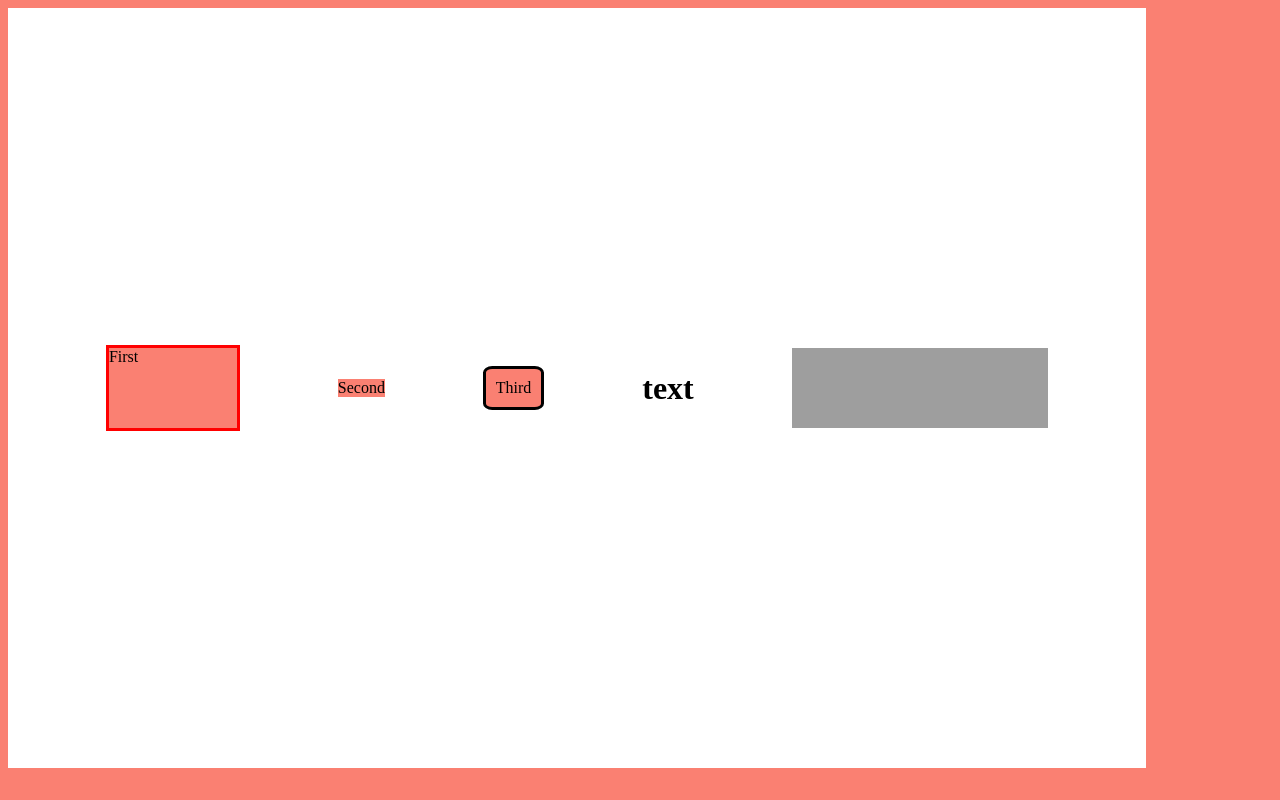
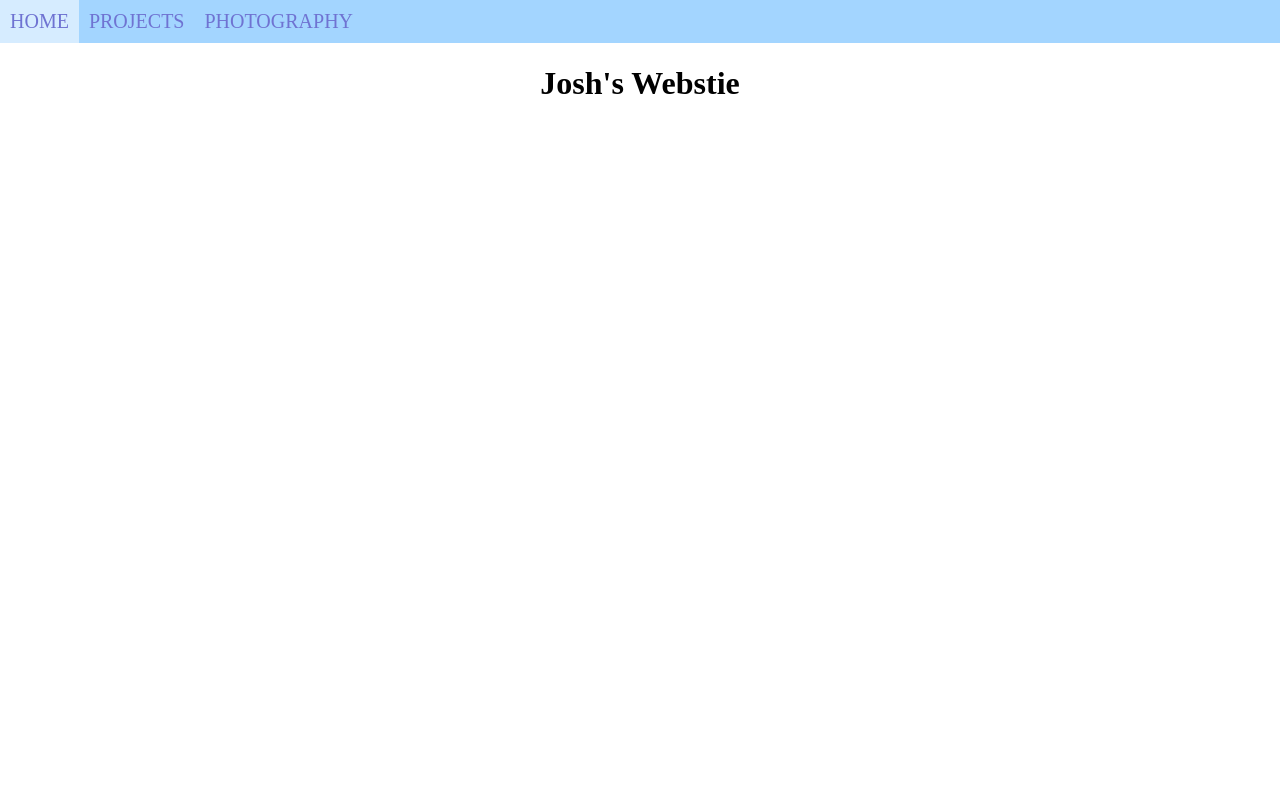
Before and after one commit to WVCS/website-flemwvoe, a plain HTML site: page index.html in a window 1280 px wide. Drawn offline with Linux system fonts and the light colour scheme; grey boxes are pictures that could not be loaded.

Commit message:
added nav bar

```diff
--- a/index.html
+++ b/index.html
@@ -1,67 +1,51 @@
 <html>
-<head>
+  <head>
+
   </head>
   <body>
-    <div class="container">
-      <div class="first"> First </div>
-      <div class="second"> Second </div>
-      <div class="third"> Third </div>
-      <h1> text </h1>
-      <img src="https://upload.wikimedia.org/wikipedia/en/a/a9/MarioNSMBUDeluxe.png">
-    </div>
+
+    <nav>
+      <li class="nav"><a href="index.html"> HOME </a></li>
+      <li class="nav"><a href="page2.html"> PROJECTS </a></li>
+      <li class="nav"><a href="https://joshuabyun0614.wixsite.com/webportfolio"> PHOTOGRAPHY </a>
+      </li>
+    </nav>
+    <br>
+    </br>
+
+  <center>
+  <h1>
+     Josh's Webstie
+    </h1>
+  </center>
+
   </body>
 </html>
 
 <style>
-.container {
-  width: 90%;
-  background-color: white;
-  height: 95vh;
-  display: flex;
-  align-items: center;
-  justify-content: space-evenly;
+
+
+nav{
+  list-style-type: none;
+  position: fixed;
+  background-color: #A3D5FF;
+  width:100%;
+  left: 0;
+  top:0;
+
+}
+.nav{
+  display: inline;
+  float: left;
+  padding: 10px;
+}
+a{
+  text-decoration: none;
+  color: #6F73D2;
+  font-size: 20px;
 }
 
-body{
-  background-color: salmon;
-}
-
-.first{
-  background-color: salmon;
-  height: 10vh;
-  width: 10vw;
-  border: solid red;
-}
-
-.second{
-  background-color: salmon;
-}
-
-.third{
-  background-color: salmon;
-  border-radius: 15%;
-  border: solid;
-  padding: 10px;
-}
-img{
-  width: 20vw;
-  height: 10vh;
-}
-@media only screen and (max-width: 1024px) {
-  .container {
-    flex-direction: column;
-  }
-  body{
-    background-color:gray;
-  }
-  .first{
-    border: solid 5px;
-  }
-  .second{
-    font-size: 100px;
-  }
-  img {
-    width: 10px;
-  }
+.nav:hover{
+  background-color: #D6ECFF;
 }
 </style>
```
